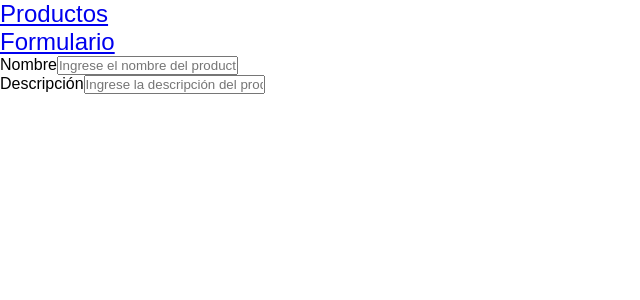
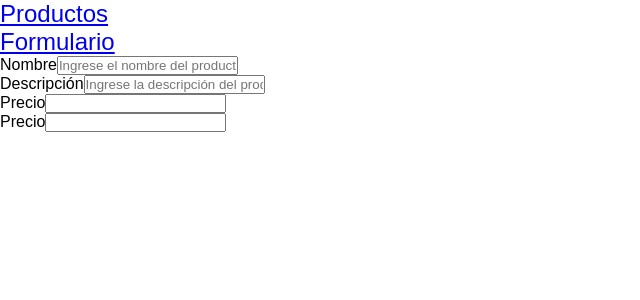
Before and after one commit to santimontironi/crud-Django-Rest-ReactJs, a React (Vite) app in the folder frontend/: page /productoForm in a window 1280 px wide. Shown: the top 300 px of the page, without its empty margins (0-640 px from the left). Built offline with nearby package versions, Linux system fonts and the light colour scheme; a web font is replaced by a local one.

Commit message:
useForm agregado

```diff
--- a/frontend/pages/FormPage.jsx
+++ b/frontend/pages/FormPage.jsx
@@ -1,4 +1,9 @@
+import { useForm } from "react-hook-form";
+
 export const FormPage = () => {
+
+  const { register, handleSubmit, formState: { errors }, setValue} = useForm() //register conecta cada input al sistema de React Hook Form (sabe su valor, cuándo cambia, etc.), setValue es para darle valores a los inputs.
+
   return (
     <div>
       <form method="post">
@@ -10,7 +15,14 @@ export const FormPage = () => {
           <label htmlFor="descripcion">Descripción</label>
           <input type="text" name="descripcion" id="descripcion" placeholder="Ingrese la descripción del producto" required/>
         </div>
-
+        <div>
+          <label htmlFor="precio">Precio</label>
+          <input type="number" id="precio" name="precio" required />
+        </div>
+        <div>
+          <label htmlFor="stock">Precio</label>
+          <input type="number" id="stock" name="stock" required />
+        </div>
       </form>
     </div>
   )
```
